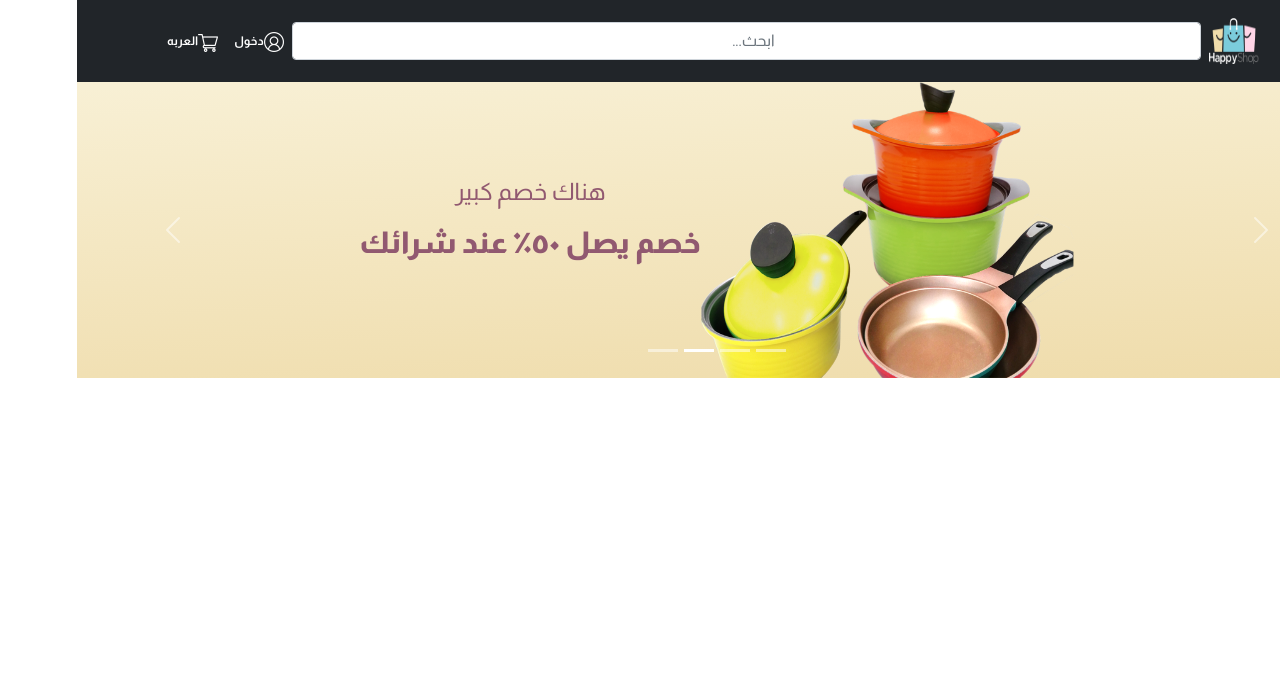
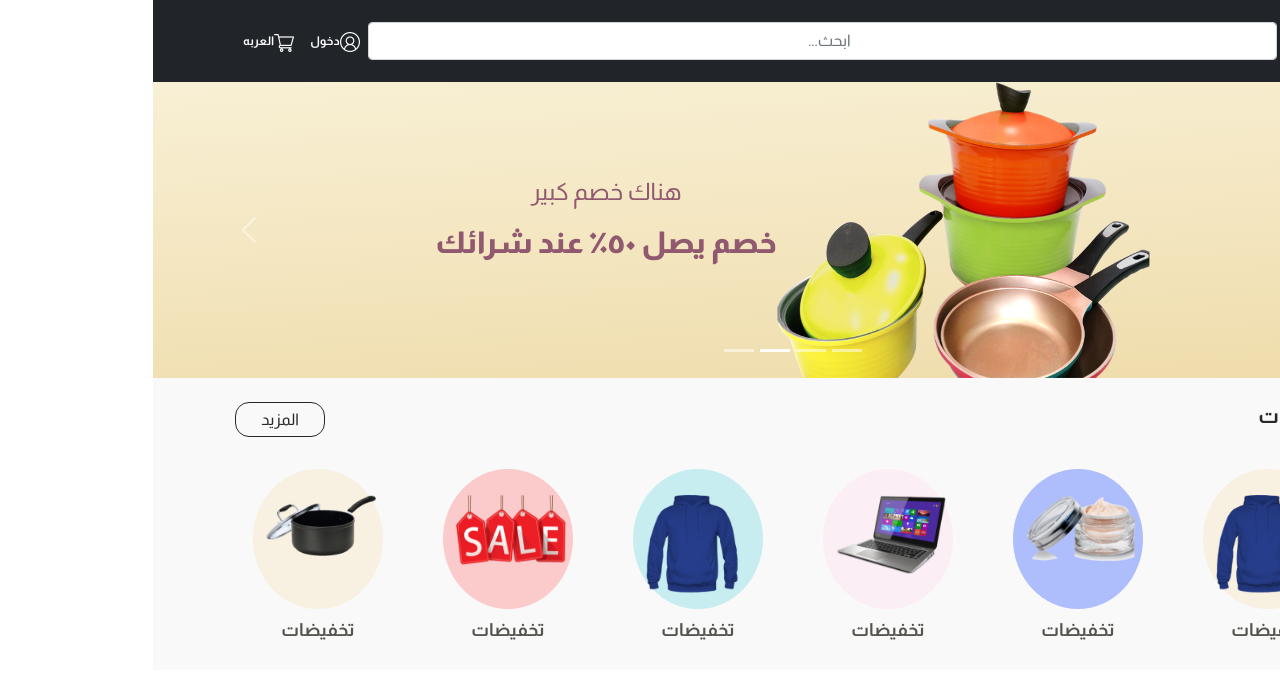
Before and after one commit to moamen2020/HappyShop-project, a React (Create React App) app: page / in a window 1280 px wide. Shown: the top 678 px of the page. Built offline with nearby package versions, Linux system fonts and the light colour scheme.

Commit message:
Adding Category in HomePage

```diff
--- /dev/null
+++ b/src/Components/Category/CategoryCard.js
@@ -0,0 +1,23 @@
+import React from "react";
+import { Col } from "react-bootstrap";
+
+const CategoryCard = ({ img ,background}) => {
+  return (
+    <Col
+      xs="6"
+      sm="6"
+      md="4"
+      lg="2"
+      className="my-4 d-flex justify-content-around ">
+      <div className="allCard mb-3 ">
+        <div
+          className="categoty-card "
+          style={{ backgroundColor: `${background}` }}></div>{" "}
+        <img alt="zcv" src={img} className="categoty-card-img" />
+        <p className="categoty-card-text my-2">تخفيضات</p>
+      </div>
+    </Col>
+  );
+};
+
+export default CategoryCard;
--- /dev/null
+++ b/src/Components/Home/HomeCategory.js
@@ -0,0 +1,27 @@
+import React from "react";
+import { Col } from "react-bootstrap";
+import { Container, Row } from "react-bootstrap";
+import clothe from "../../images/clothe.png";
+import cat2 from "../../images/cat2.png";
+import labtop from "../../images/labtop.png";
+import sale from "../../images/sale.png";
+import pic from "../../images/pic.png";
+import CategoryCard from "../Category/CategoryCard";
+import SubTitle from "../Utility/SubTitle";
+const HomeCategory = () => {
+  return (
+    <Container>
+      <SubTitle title=" التصنيفات" btntitle="المزيد" pathText="/allcategory" />
+      <Row className="my-2 d-flex  justify-content-between">
+        <CategoryCard img={clothe} background="#F4DBA5" />
+        <CategoryCard img={cat2} background="#0034FF" />
+        <CategoryCard img={labtop} background="#FFD3E8" />
+        <CategoryCard img={clothe} background="#55CFDF" />
+        <CategoryCard img={sale} background="#FF6262" />
+        <CategoryCard img={pic} background="#F4DBA5" />
+      </Row>
+    </Container>
+  );
+};
+
+export default HomeCategory
--- /dev/null
+++ b/src/Components/Utility/SubTitle.js
@@ -0,0 +1,12 @@
+import React from "react";
+import { Link } from "react-router-dom";
+const SubTitle = ({ title, btntitle, pathText }) => {
+  return (
+    <div className="d-flex justify-content-between pt-4">
+      <div className="sub-tile">{title}</div>
+      <div className="shopping-now">{btntitle}</div>
+    </div>
+  );
+};
+
+export default SubTitle;
--- a/src/Pages/Home/HomePage.js
+++ b/src/Pages/Home/HomePage.js
@@ -1,12 +1,14 @@
 import React from 'react'
+import HomeCategory from '../../Components/Home/HomeCategory'
 import Slider from '../../Components/Home/Slider'
 import NavBarLogin from '../../Components/Utility/NavBarLogin'
 
 const HomePage = () => {
   return (
-    <div>
+    <div className='font' style={{minHeight: '670px'}}>
       <NavBarLogin />
       <Slider />
+      <HomeCategory />
     </div>
   )
 }
```
